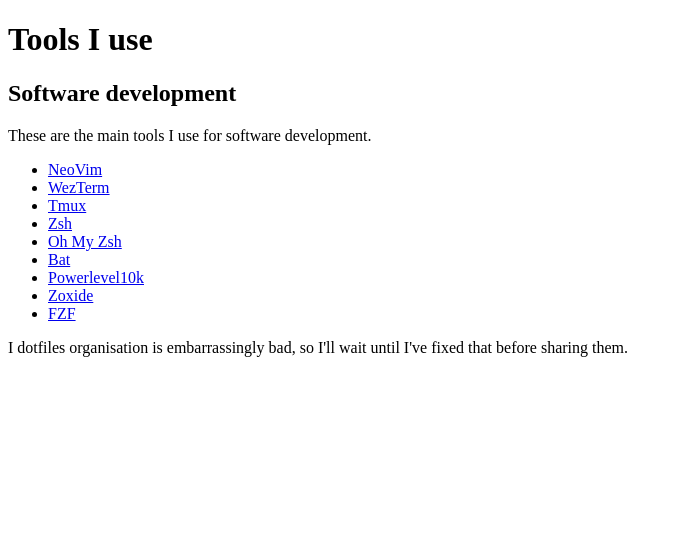
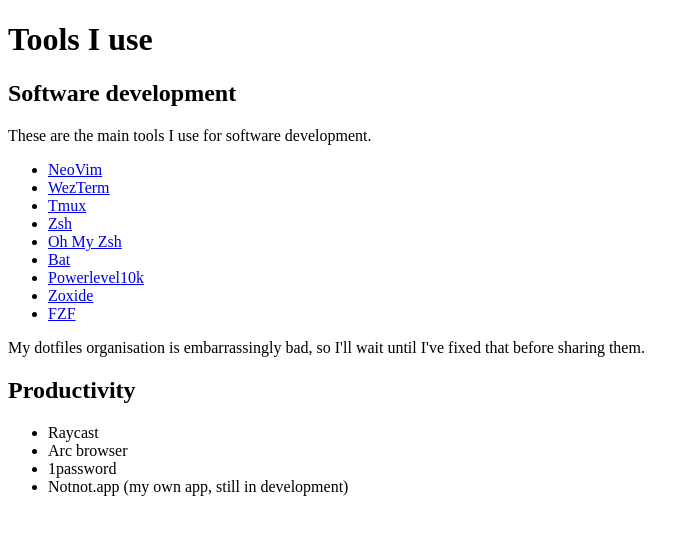
Before and after one commit to carlesandres/mineral, a Next.js app in the folder apps/carlesandres/: page /non-blog/tools in a window 1280 px wide. Shown: the top 534 px of the page, without its empty margins (0-699 px from the left). Built offline with nearby package versions, Linux system fonts and the light colour scheme.

Commit message:
Tweak post

```diff
--- a/apps/carlesandres/src/pages/non-blog/tools.mdx
+++ b/apps/carlesandres/src/pages/non-blog/tools.mdx
@@ -14,5 +14,13 @@ These are the main tools I use for software development.
 - [Zoxide](https://github.com/ajeetdsouza/zoxide)
 - [FZF](https://github.com/junegunn/fzf)
 
-I dotfiles organisation is embarrassingly bad, so I'll wait until I've fixed
+My dotfiles organisation is embarrassingly bad, so I'll wait until I've fixed
 that before sharing them.
+
+
+## Productivity
+
+- Raycast
+- Arc browser
+- 1password
+- Notnot.app (my own app, still in development)
```
